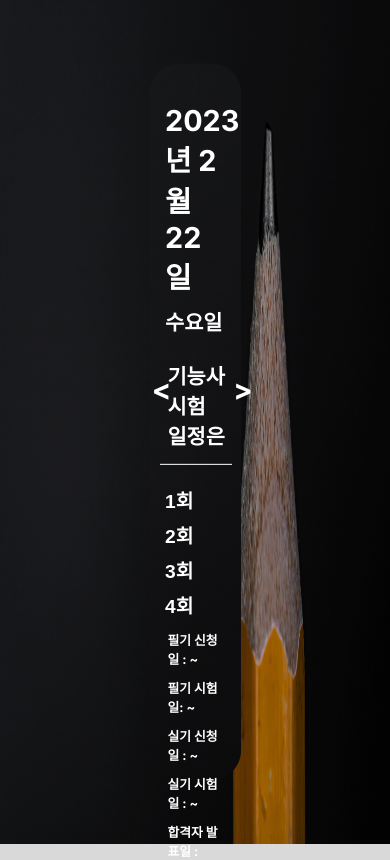
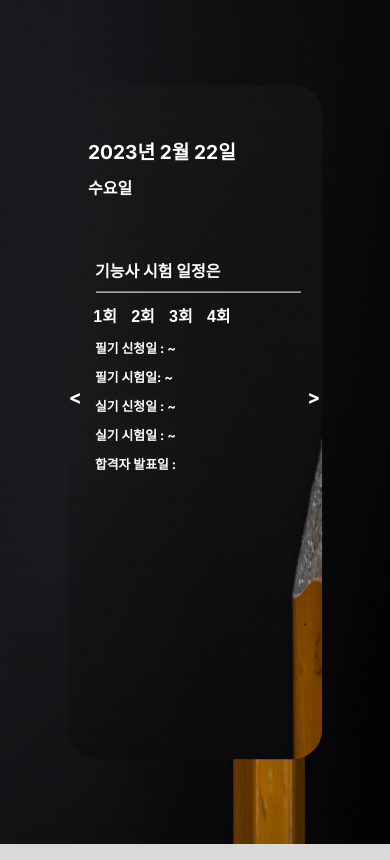
Before and after one commit to GSMHRM/notify, a React (Create React App) app: page /testschedule in a window 390 px wide. Built offline with nearby package versions, Linux system fonts and the light colour scheme; no server answers.

Commit message:
add media query

```diff
--- a/src/components/Academiccalendar.jsx
+++ b/src/components/Academiccalendar.jsx
@@ -1,7 +1,7 @@
 import axios from "axios";
 import React, { useEffect, useState } from "react";
 import Background from "./img/academic.jpg";
-import styles from "./css/fidust.module.css";
+import styles from "./css/noti.module.css";
 import { Link } from "react-router-dom";
 
 let today = new Date();
@@ -39,10 +39,10 @@ const Academiccalendar = () => {
   return (
     <>
       <img src={Background} alt="책" className={styles.back__img} />
-      <div className={styles.img__container}>
+      <div className={styles.container}>
         <img src={Background} alt="책" className={styles.img} />
       </div>
-      <div className={styles.in__container}>
+      <div className={styles.incontainer}>
         <div>
           <p>
             {year}년 {month}월 {date}일
@@ -50,7 +50,7 @@ const Academiccalendar = () => {
           <p className={styles.day}>{dayName}요일</p>
         </div>
         <div className={styles.main}>
-          <p className={styles.now__dust}>이번달 학사 일정은</p>
+          <p className={styles.nowweather}>이번달 학사 일정은</p>
           <hr />
           {message ? (
             data.map((eventnm, index) => (
--- a/src/components/css/HanGang.module.css
+++ b/src/components/css/HanGang.module.css
@@ -80,3 +80,91 @@ body {
   left: -4%;
   bottom: 52.3%;
 }
+@media screen and (max-width: 768px) {
+  .container {
+    position: absolute;
+    width: 65%;
+    height: 80%;
+    top: 50%;
+    left: 50%;
+    transform: translate(-50%, -50%);
+    align-items: center;
+  }
+  .incontainer {
+    position: absolute;
+    color: #fff;
+    width: 60%;
+    height: 70%;
+    top: 50%;
+    left: 50%;
+    transform: translate(-50%, -50%);
+    font-size: 1.2rem;
+    font-weight: 700;
+  }
+
+  .incontainer p {
+    margin: 10px;
+    font-weight: 700;
+  }
+
+  .incontainer .day {
+    font-size: 1rem;
+    font-weight: 600;
+  }
+
+  .incontainer .main {
+    margin-top: 25%;
+    margin-left: 3%;
+  }
+
+  .incontainer .main .nowweather {
+    font-size: 1rem;
+  }
+
+  .incontainer .main hr {
+    width: 90%;
+    border: 0px;
+    height: 1px;
+    background-color: #fff;
+  }
+  .incontainer button {
+    background: none;
+    border: none;
+    cursor: pointer;
+    color: #fff;
+    font-size: 1rem;
+    font-weight: 700;
+    margin-left: 1%;
+  }
+  .incontainer .button:focus {
+    outline: none;
+    border: none;
+  }
+  .incontainer .button:hover {
+    font-size: 1rem;
+    color: #f3470e;
+  }
+  .incontainer .bnts:focus {
+    outline: none;
+    border: none;
+  }
+  .incontainer .bnts:hover {
+    font-size: 1.4rem;
+    color: rgb(248, 238, 97);
+  }
+
+  .incontainer .prebutton {
+    position: fixed;
+    color: #fff;
+    text-decoration: none;
+    left: 98%;
+    bottom: 52.3%;
+  }
+  .incontainer .backbutton {
+    position: fixed;
+    color: #fff;
+    text-decoration: none;
+    left: -4%;
+    bottom: 52.3%;
+  }
+}
--- a/src/components/css/fidust.module.css
+++ b/src/components/css/fidust.module.css
@@ -76,3 +76,92 @@ body {
   left:-4%;
   bottom: 52.3%;
 }
+@media screen and (max-width:768px){
+  .img__container {
+    position: absolute;
+    width: 65%;
+    height: 80%;
+    top: 50%;
+    left: 50%;
+    transform: translate(-50%, -50%);
+    align-items: center;
+  }
+  .in__container {
+    position: absolute;
+    color: #fff;
+    width: 60%;
+    height: 70%;
+    top: 50%;
+    left: 50%;
+    transform: translate(-50%, -50%);
+    font-size: 1.2rem;
+    font-weight: 700;
+  }
+
+  .in__container p {
+    margin: 10px;
+    font-weight: 700;
+  }
+
+  .in__container .day {
+    font-size: 1rem;
+    font-weight: 600;
+  }
+
+  .in__container .main{
+    margin-top: 25%;
+    margin-left: 3%;
+  }
+
+  .in__container .main .nowweather{
+    font-size: 1rem;
+  }
+
+  .in__container .main hr{
+    width: 90%;
+    border: 0px;
+    height: 1px;
+    background-color: #fff;
+  }
+  .in__container button{
+    background: none;
+    border: none;
+    cursor: pointer;
+    color: #fff;
+    font-size: 1rem;
+    font-weight: 700;
+    margin-left: 1%;
+  }
+  .in__container .button:focus{
+    outline: none;
+    border: none;
+  }
+  .in__container .button:hover{
+    font-size: 1rem;
+    color: #f3470e;
+  }
+  .in__container .bnts:focus{
+    outline: none;
+    border: none;
+  }
+  .in__container .bnts:hover{
+    font-size: 1.4rem;
+    color: rgb(248, 238, 97);
+  }
+
+
+  .in_container .prebutton{
+    position: fixed;
+    color: #fff;
+    text-decoration: none;
+    left: 98%;
+    bottom: 52.3%;
+  }
+  .in__container .backbutton{
+    position: fixed;
+    color: #fff;
+    text-decoration: none;
+    left:-4%;
+    bottom: 52.3%;
+  }
+}
--- a/src/components/css/noti.module.css
+++ b/src/components/css/noti.module.css
@@ -102,3 +102,92 @@ body {
   left:-4%;
   bottom: 52.3%;
 }
+@media screen and (max-width:768px){
+  .container {
+    position: absolute;
+    width: 65%;
+    height: 80%;
+    top: 50%;
+    left: 50%;
+    transform: translate(-50%, -50%);
+    align-items: center;
+  }
+  .incontainer {
+    position: absolute;
+    color: #fff;
+    width: 60%;
+    height: 70%;
+    top: 50%;
+    left: 50%;
+    transform: translate(-50%, -50%);
+    font-size: 1.2rem;
+    font-weight: 700;
+  }
+
+  .incontainer p {
+    margin: 10px;
+    font-weight: 700;
+  }
+
+  .incontainer .day {
+    font-size: 1rem;
+    font-weight: 600;
+  }
+
+  .incontainer .main{
+    margin-top: 25%;
+    margin-left: 3%;
+  }
+
+  .incontainer .main .nowweather{
+    font-size: 1rem;
+  }
+
+  .incontainer .main hr{
+    width: 90%;
+    border: 0px;
+    height: 1px;
+    background-color: #fff;
+  }
+  .incontainer button{
+    background: none;
+    border: none;
+    cursor: pointer;
+    color: #fff;
+    font-size: 1rem;
+    font-weight: 700;
+    margin-left: 1%;
+  }
+  .incontainer .button:focus{
+    outline: none;
+    border: none;
+  }
+  .incontainer .button:hover{
+    font-size: 1rem;
+    color: #f3470e;
+  }
+  .incontainer .bnts:focus{
+    outline: none;
+    border: none;
+  }
+  .incontainer .bnts:hover{
+    font-size: 1.4rem;
+    color: rgb(248, 238, 97);
+  }
+
+
+  .incontainer .prebutton{
+    position: fixed;
+    color: #fff;
+    text-decoration: none;
+    left: 98%;
+    bottom: 52.3%;
+  }
+  .incontainer .backbutton{
+    position: fixed;
+    color: #fff;
+    text-decoration: none;
+    left:-4%;
+    bottom: 52.3%;
+  }
+}
```
